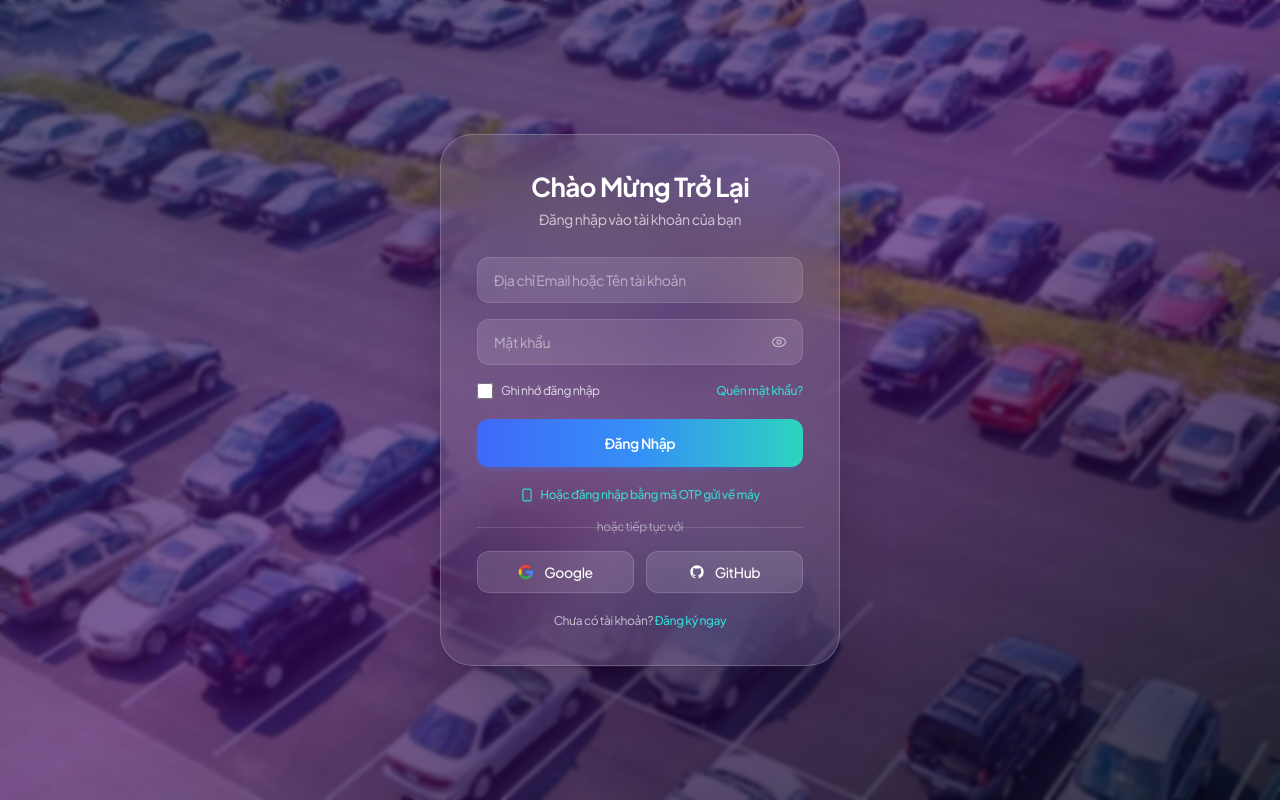
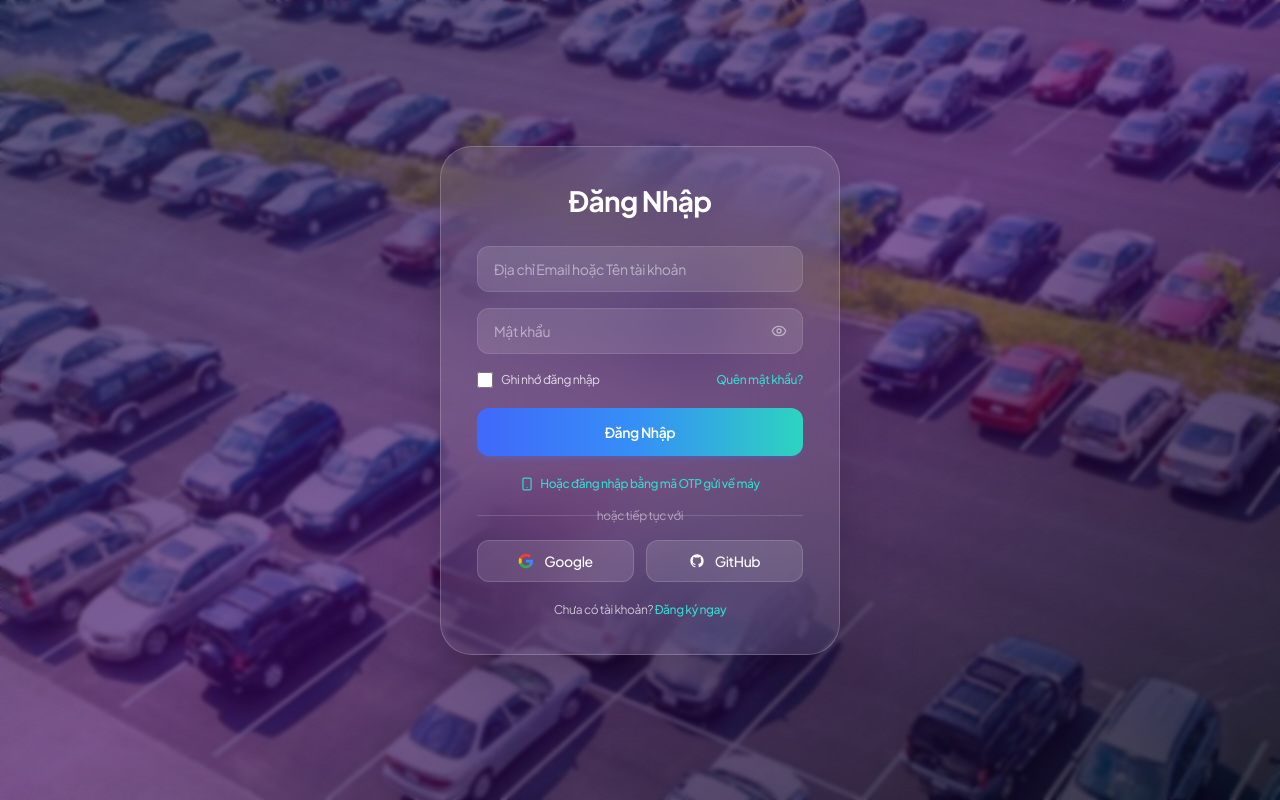
Before and after one commit to dtc245180062-hub/HethongdoxetichhopAI_N19, a React (Vite) app in the folder frontend/: page / in a window 1280 px wide. Built offline with nearby package versions, Linux system fonts and the light colour scheme.

Commit message:
feat: cap nhat tieu de form dang nhap, loai bo camera ai khoi sidebar va phan quyen quan ly danh sach den cho truc cong

```diff
--- a/frontend/src/App.jsx
+++ b/frontend/src/App.jsx
@@ -97,7 +97,7 @@ export default function App() {
         setActiveTab('customer');
       }
     } else if (role === 'BAO_VE') {
-      const allowed = ['gate', 'gate_in', 'gate_out', 'map', 'history', 'pricing', 'profile'];
+      const allowed = ['gate', 'gate_in', 'gate_out', 'map', 'history', 'pricing', 'blacklist', 'profile'];
       if (!allowed.includes(activeTab)) {
         setActiveTab('gate');
       }
@@ -341,7 +341,6 @@ export default function App() {
               {activeTab === 'history' && 'Nhật ký lịch sử xe vào / ra'}
               {activeTab === 'pricing' && 'Bảng giá & định mức dịch vụ'}
               {activeTab === 'users' && 'Quản lý người dùng & phân quyền'}
-              {activeTab === 'camera_ai' && 'Trung tâm Camera AI & ANPR'}
               {activeTab === 'blacklist' && 'Quản lý danh sách đen xe'}
             </h2>
           </div>
--- a/frontend/src/components/Login.jsx
+++ b/frontend/src/components/Login.jsx
@@ -490,17 +490,17 @@ export default function Login({ onLoginSuccess }) {
       <div className="w-full max-w-[400px] rounded-[32px] bg-white/[0.10] backdrop-blur-2xl border border-white/20 p-8 sm:p-9 shadow-[0_25px_60px_-15px_rgba(0,0,0,0.3)] relative z-10 transition-all duration-300">
 
         {/* TIÊU ĐỀ */}
-        <h1 className="text-[26px] font-bold text-white text-center tracking-tight leading-tight">
-          {authMode === 'OTP' ? 'Xác Thực OTP' : authMode === 'SIGNUP' ? 'Đăng Ký Tài Khoản' : 'Chào Mừng Trở Lại'}
+        <h1 className={`text-[28px] font-bold text-white text-center tracking-tight leading-tight ${authMode === 'PASSWORD' ? 'mb-7' : ''}`}>
+          {authMode === 'OTP' ? 'Xác Thực OTP' : authMode === 'SIGNUP' ? 'Đăng Ký Tài Khoản' : 'Đăng Nhập'}
         </h1>
 
-        <p className="text-white/70 text-xs sm:text-sm text-center mt-1.5 mb-7 font-normal">
-          {authMode === 'OTP'
-            ? 'Xác thực mã đăng nhập gửi về máy'
-            : authMode === 'SIGNUP'
-            ? 'Tạo tài khoản mới để trải nghiệm dịch vụ'
-            : 'Đăng nhập vào tài khoản của bạn'}
-        </p>
+        {authMode !== 'PASSWORD' && (
+          <p className="text-white/70 text-xs sm:text-sm text-center mt-1.5 mb-7 font-normal">
+            {authMode === 'OTP'
+              ? 'Xác thực mã đăng nhập gửi về máy'
+              : 'Tạo tài khoản mới để trải nghiệm dịch vụ'}
+          </p>
+        )}
 
         {/* THÔNG BÁO LỖI HOẶC HƯỚNG DẪN */}
         {errorMsg && (
--- a/frontend/src/components/Sidebar.jsx
+++ b/frontend/src/components/Sidebar.jsx
@@ -11,7 +11,6 @@ import {
   LogOut,
   UserCheck,
   Key,
-  Cpu,
   ShieldAlert,
   ChevronRight,
   ChevronLeft
@@ -56,12 +55,6 @@ export default function Sidebar({
       visible: isRole !== 'KHACH_HANG' && perms.canAccessHistory !== false
     },
     {
-      id: 'camera_ai',
-      label: 'Trung tâm Camera AI',
-      icon: Cpu,
-      visible: isRole !== 'KHACH_HANG'
-    },
-    {
       id: 'pricing',
       label: 'Bảng giá dịch vụ',
       icon: BadgePercent,
@@ -77,7 +70,7 @@ export default function Sidebar({
       id: 'blacklist',
       label: 'Quản lý danh sách đen',
       icon: ShieldAlert,
-      visible: isRole === 'ADMIN' || isRole === 'BAO_VE'
+      visible: isRole === 'ADMIN' || isRole === 'BAO_VE' || isRole === 'QUAN_LY_DIEU_HANH'
     },
     {
       id: 'customer',
```
Also changed, not shown: 2 other files (tests, documents, lock files or other folders).
